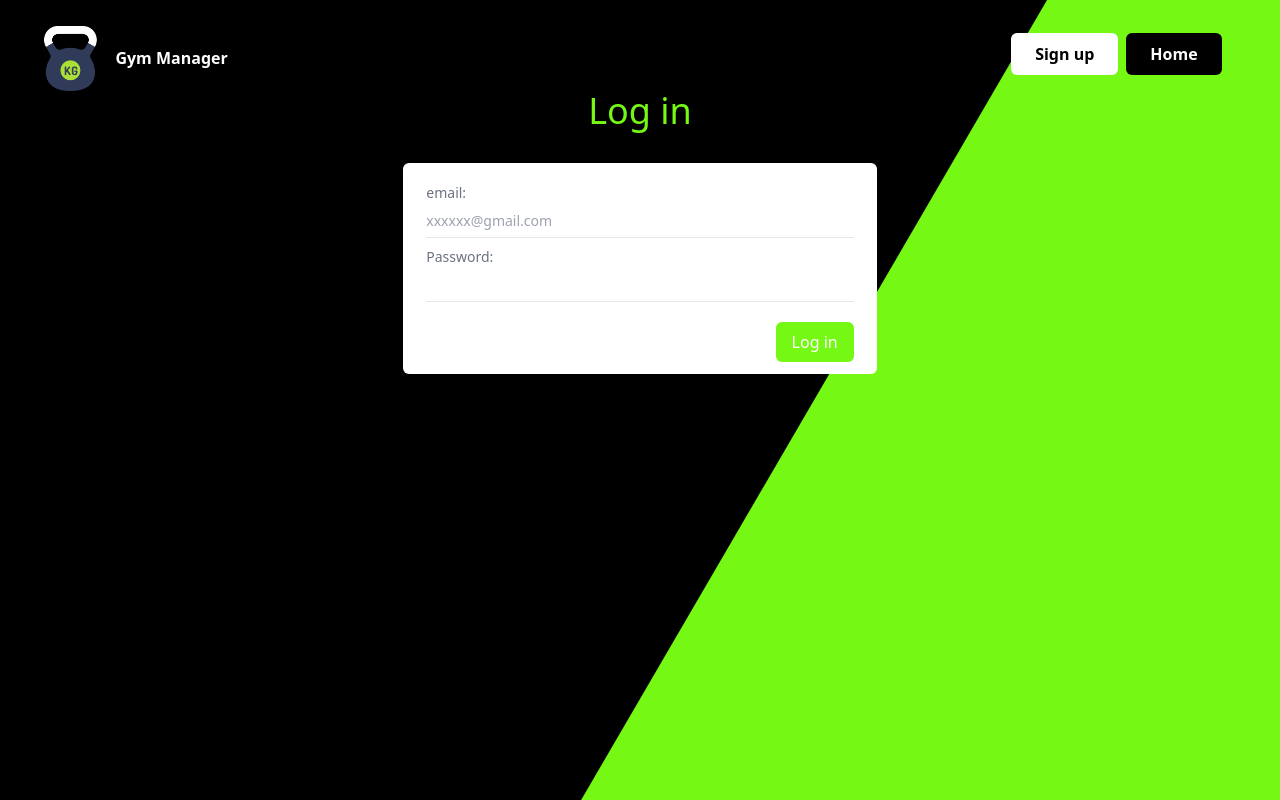
After one commit to mr1assou/gym_management, a PHP site: page /users_field/login.php in a window 1280 px wide. The commit adds this page. Run offline with PHP 8.4, Linux system fonts and the light colour scheme; a stand-in replaces the project's code that opens the database connection.

Commit message:
login page

```diff
--- a/index.php
+++ b/index.php
@@ -20,7 +20,7 @@
             </div>
             <div class="flex items-center mb-2 z-10">
                 <a href="./users_field/sign_up.php" class="block mr-5 font-bold bg-black px-6 py-[9px]  transition duration-300 ease-in-out transform  hover:shadow-black hover:shadow-2xl rounded-md">Sign up</a>
-                <a href="" class="block text-black bg-white font-bold px-6 py-[9px]  transition duration-300 ease-in-out transform hover:shadow-white hover:shadow-2xl rounded-md">Login</a>
+                <a href="./users_field/login.php" class="block text-black bg-white font-bold px-6 py-[9px]  transition duration-300 ease-in-out transform hover:shadow-white hover:shadow-2xl rounded-md">Login</a>
             </div>
         </nav>
         <!-- <div class="absolute to h-[100%] w-[50%] bg-green top-0 left-0 -z-50    "></div> -->
--- a/output.css
+++ b/output.css
@@ -646,6 +646,26 @@ video {
   margin-bottom: 2.5rem;
 }
 
+.mr-2 {
+  margin-right: 0.5rem;
+}
+
+.mr-4 {
+  margin-right: 1rem;
+}
+
+.mb-20 {
+  margin-bottom: 5rem;
+}
+
+.mb-40 {
+  margin-bottom: 10rem;
+}
+
+.mr-3 {
+  margin-right: 0.75rem;
+}
+
 .block {
   display: block;
 }
@@ -804,6 +836,10 @@ video {
   justify-content: flex-end;
 }
 
+.justify-center {
+  justify-content: center;
+}
+
 .justify-between {
   justify-content: space-between;
 }
--- /dev/null
+++ b/users_field/login.php
@@ -0,0 +1,71 @@
+<?php
+    include '../vendor/connect.php';
+    $count=0;
+    if(isset($_POST['submit'])){
+        $email=$_POST['email'];
+        $password=$_POST['password'];
+        $query="{CALL Login(?)}";
+        $result=sqlsrv_query($conn,$query,Array($email),array( "Scrollable" => SQLSRV_CURSOR_KEYSET));
+        $numRows=sqlsrv_num_rows($result);
+        if($numRows==0) $count++;
+        else{
+            echo "";
+        }
+    }
+?>
+
+<!DOCTYPE html>
+<html lang="en">
+<head>
+    <meta charset="UTF-8">
+    <meta name="viewport" content="width=device-width, initial-scale=1.0">
+    <title>sign up</title>
+    <link rel="preconnect" href="https://fonts.googleapis.com">
+    <link rel="preconnect" href="https://fonts.gstatic.com" crossorigin>
+    <link href="https://fonts.googleapis.com/css2?family=Roboto:ital,wght@0,100;0,300;0,400;0,500;0,700;0,900;1,100;1,300;1,400;1,500;1,700;1,900&display=swap" rel="stylesheet">
+    <link rel="stylesheet" href="../output.css">
+</head>
+
+<body>
+    <div class="absolute bg-green right-0 top-0 w-[70%]  z-0 h-[100%]" style="clip-path: polygon(74% 0, 100% 0, 100% 100%, 22% 100%);"></div>
+    <div class="w-full min-h-screen  bg-black px-[3%] pt-[2%]">
+        <!-- nav bar -->
+        <nav class="text-white flex justify-between items-center">
+            <div class="flex items-center z-10">
+                <img src="../images/logo.png"  class="block w-[65px] h-[65px]">
+                <p class="ml-3 text-1xl font-bold ">Gym Manager</p>
+            </div>
+            <div class="flex items-center mb-2 z-10">
+                <a href="./sign_up.php" class="block text-black bg-white font-bold px-6 py-[9px]  transition duration-300 ease-in-out transform hover:shadow-white hover:shadow-2xl rounded-md mr-2">Sign up</a>
+                <a href="../index.php" class="block mr-5 font-bold bg-black px-6 py-[9px]  transition duration-300 ease-in-out transform  hover:shadow-black hover:shadow-2xl rounded-md">Home</a>
+            </div>
+        </nav>
+                <p class="text-green text-4xl text-center">Log in</p>
+        <div class=" h-[100%] w-full  flex pt-3 px-2 items-center justify-center">
+            <form class="z-10 bg-white rounded-md mt-5" style="width:40%;padding:1% 2%;" action="" method="post">
+            <div class="relative h-11 w-full min-w-[200px] mt-5">
+                <input  type="email" name="email" pattern=".+@gmail\.com" required
+                placeholder="xxxxxx@gmail.com"
+                class="peer h-full w-full border-b border-blue-gray-200 bg-transparent pt-4 pb-1.5 font-sans text-sm font-normal text-blue-gray-700 outline outline-0 transition-all placeholder-shown:border-blue-gray-200 focus:border-gray-900 focus:outline-0 disabled:border-0 disabled:bg-blue-gray-50" />
+                <label
+                class="after:content[' '] pointer-events-none absolute left-0  -top-2.5 flex h-full w-full select-none !overflow-visible truncate text-sm font-normal leading-tight text-gray-500 transition-all after:absolute after:-bottom-2.5 after:block after:w-full after:scale-x-0 after:border-b-2 after:border-gray-500 after:transition-transform after:duration-300 peer-placeholder-shown:leading-tight peer-placeholder-shown:text-blue-gray-500 peer-focus:text-sm peer-focus:leading-tight peer-focus:text-gray-900 peer-focus:after:scale-x-100 peer-focus:after:border-gray-900 peer-disabled:text-transparent peer-disabled:peer-placeholder-shown:text-blue-gray-500">
+                email:
+                </label>
+            </div>
+            <!-- pattern="(?=.*\d)(?=.*[a-z])(?=.*[A-Z]).{8,}" -->
+            <div class="relative h-11 w-full min-w-[200px] mt-5">
+                <input  required
+                 title="Password must contain at least one number, one uppercase and one lowercase letter, and be at least 8 characters long"
+                class="peer h-full w-full border-b border-blue-gray-200 bg-transparent pt-4 pb-1.5 font-sans text-sm font-normal text-blue-gray-700 outline outline-0 transition-all placeholder-shown:border-blue-gray-200 focus:border-gray-900 focus:outline-0 disabled:border-0 disabled:bg-blue-gray-50" type="password" name="password"
+                />
+                <label
+                class="after:content[' '] pointer-events-none absolute left-0  -top-2.5 flex h-full w-full select-none !overflow-visible truncate text-sm font-normal leading-tight text-gray-500 transition-all after:absolute after:-bottom-2.5 after:block after:w-full after:scale-x-0 after:border-b-2 after:border-gray-500 after:transition-transform after:duration-300 peer-placeholder-shown:leading-tight peer-placeholder-shown:text-blue-gray-500 peer-focus:text-sm peer-focus:leading-tight peer-focus:text-gray-900 peer-focus:after:scale-x-100 peer-focus:after:border-gray-900 peer-disabled:text-transparent peer-disabled:peer-placeholder-shown:text-blue-gray-500">
+                Password:
+                </label>
+            </div>
+            <div class="flex justify-end mt-5">
+                <input  type="submit" value="Log in" name="submit" class="text-white bg-green px-4 py-2 cursor-pointer rounded-md transform transition-transform duration-300 hover:scale-110">
+            </div>
+    </form>
+</body>
+</html>
```
Also changed, not shown: other parts of output.css (+39 -0 lines), users_field/sign_up.php (+24 -13 lines).
